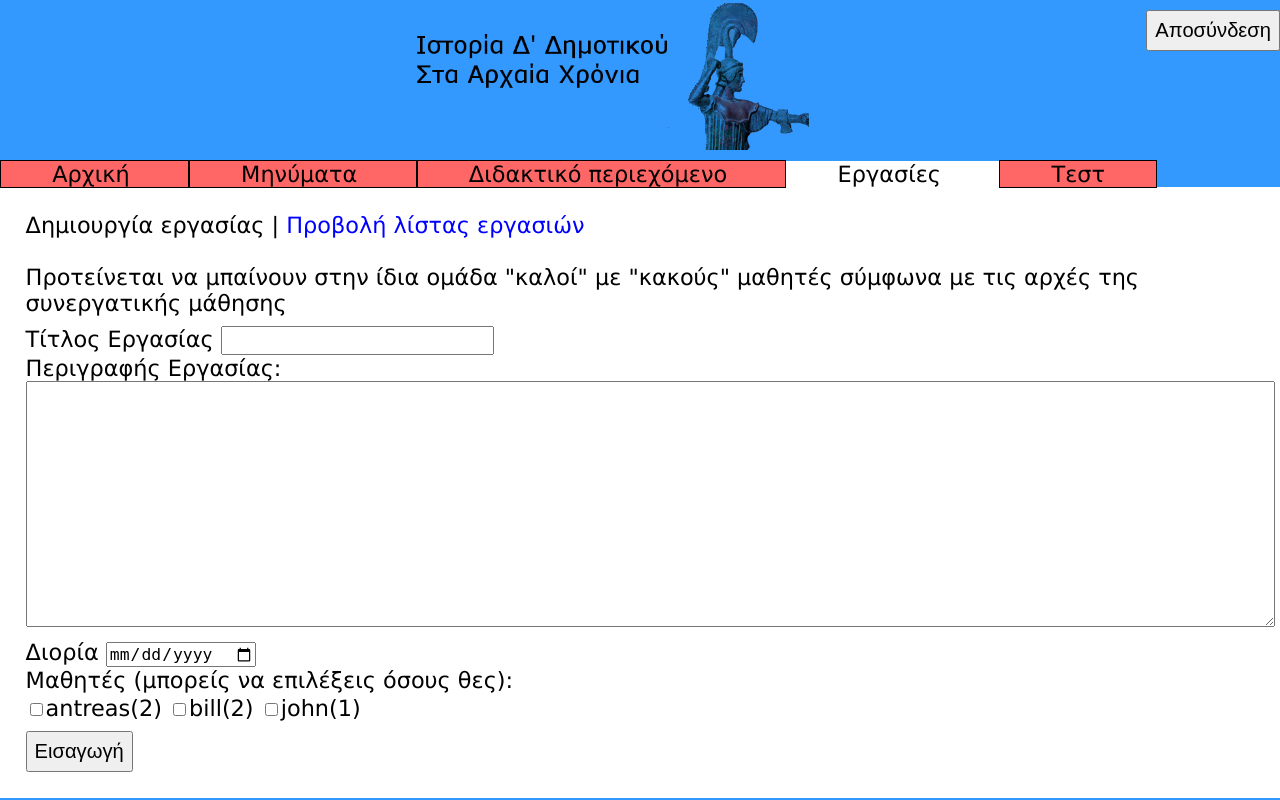
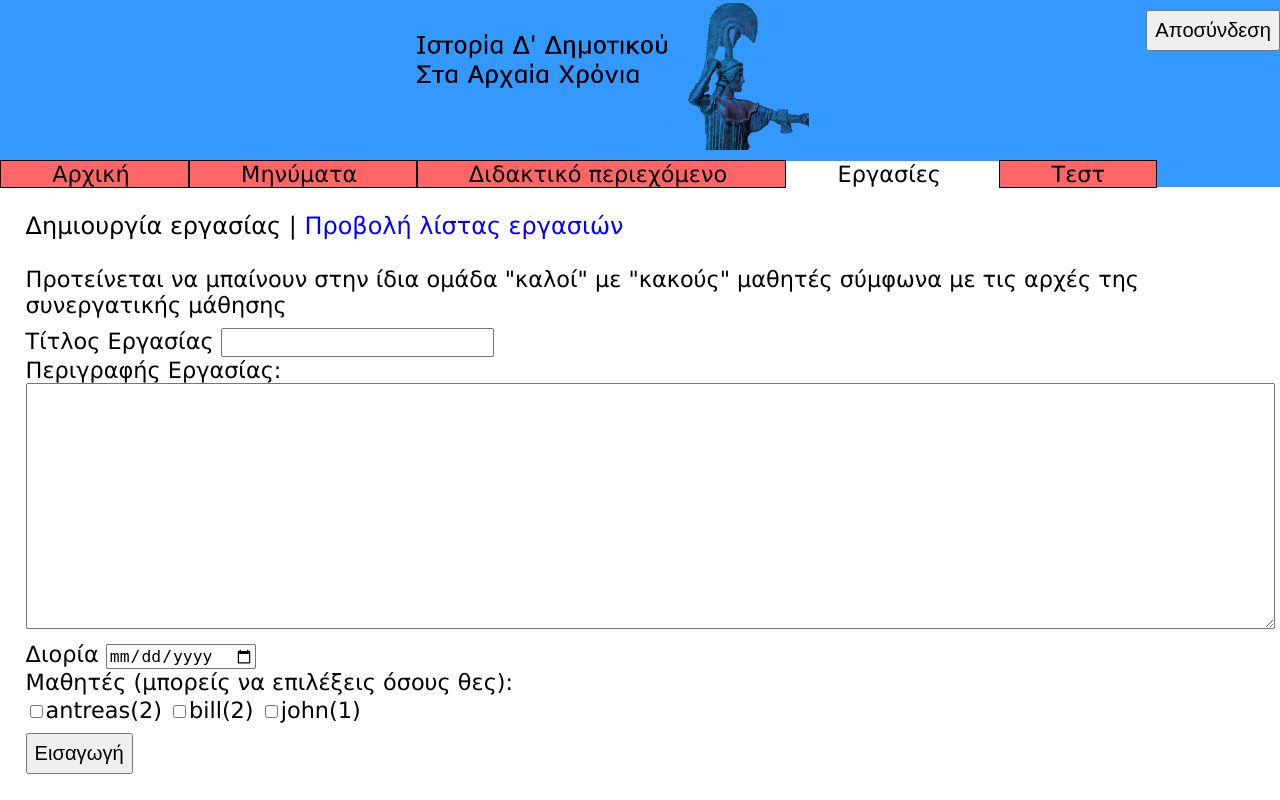
Before and after one commit to aggelos24/diplomatiki, a PHP site: page /professor/group_project.php in a window 1280 px wide. Run offline with PHP 8.4, Linux system fonts and the light colour scheme; a user stored in the database is signed in; data comes from the database, SQL or seed files in the repository; some libraries are stand-ins or nearby versions.

Commit message:
Update group_project.php

```diff
--- a/code/professor/group_project.php
+++ b/code/professor/group_project.php
@@ -23,7 +23,7 @@
 		<span class="menup"> <a href="test.php" class="link_to_page"> Τεστ </a> </span>
 	</div>
 	<div class="main">
-		Δημιουργία εργασίας | <a href="project_list.php"> Προβολή λίστας εργασιών </a> <br> <br>
+		<span class="big"> Δημιουργία εργασίας | <a href="project_list.php"> Προβολή λίστας εργασιών </a> </span> <br> <br>
 		Προτείνεται να μπαίνουν στην ίδια ομάδα "καλοί" με "κακούς" μαθητές σύμφωνα με τις αρχές της συνεργατικής μάθησης
 		<form method="post" action="insert_project.php">
 			Τίτλος Εργασίας <input type="text" name="title" /> <br>
```
